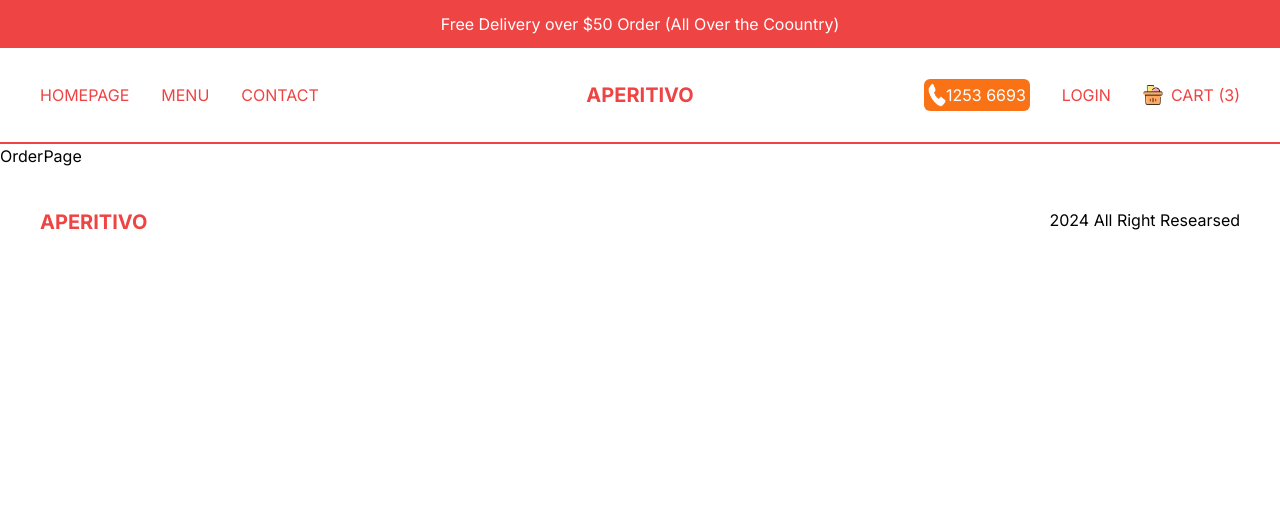
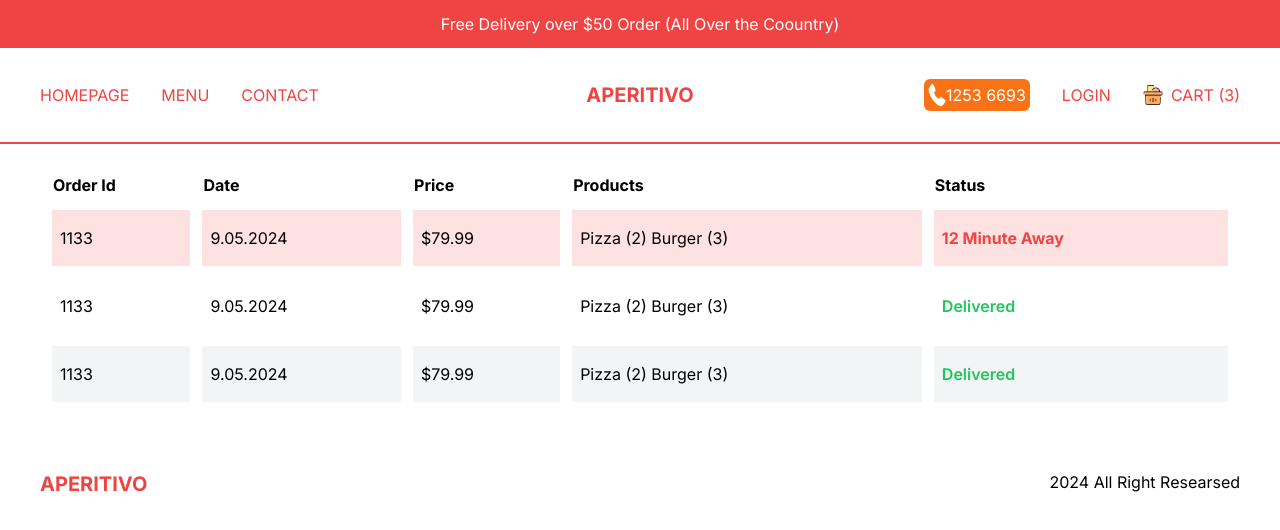
Before and after one commit to SaidulIslam16/restaurant-nextjs, a Next.js app: page /orders in a window 1280 px wide. Shown: the top 530 px of the page. Built offline with nearby package versions, Linux system fonts and the light colour scheme.

Commit message:
order page added

```diff
--- a/src/app/orders/page.tsx
+++ b/src/app/orders/page.tsx
@@ -1,7 +1,48 @@
-import React from 'react'
+import React from "react";
 
 export default function OrderPage() {
   return (
-    <div>OrderPage</div>
-  )
+    <div className="p-4 md:px-10">
+      <table className="w-full border-separate border-spacing-3">
+        <thead>
+          <tr className="text-left">
+            <th className="hidden md:block">Order Id</th>
+            <th>Date</th>
+            <th>Price</th>
+            <th className="hidden md:block">Products</th>
+            <th>Status</th>
+          </tr>
+        </thead>
+        {/* Table Body */}
+        <tbody>
+          {/* Put your dynamic Contents here */}
+          <tr className="text-sm md:text-base bg-red-100">
+            <td className="hidden md:block py-4 px-2">1133</td>
+            <td className="py-4 px-2">9.05.2024</td>
+            <td className="py-4 px-2">$79.99</td>
+            <td className="hidden md:block py-4 px-2">Pizza (2) Burger (3)</td>
+            <td className="py-4 px-2 text-red-500 font-bold">12 Minute Away</td>
+          </tr>
+          <tr className="text-sm md:text-base odd:bg-gray-100">
+            <td className="hidden md:block py-4 px-2">1133</td>
+            <td className="py-4 px-2">9.05.2024</td>
+            <td className="py-4 px-2">$79.99</td>
+            <td className="hidden md:block py-4 px-2">Pizza (2) Burger (3)</td>
+            <td className="py-4 px-2 text-green-500 font-semibold">
+              Delivered
+            </td>
+          </tr>
+          <tr className="text-sm md:text-base odd:bg-gray-100 ">
+            <td className="hidden md:block py-4 px-2">1133</td>
+            <td className="py-4 px-2">9.05.2024</td>
+            <td className="py-4 px-2">$79.99</td>
+            <td className="hidden md:block py-4 px-2">Pizza (2) Burger (3)</td>
+            <td className="py-4 px-2 text-green-500 font-semibold">
+              Delivered
+            </td>
+          </tr>
+        </tbody>
+      </table>
+    </div>
+  );
 }
--- a/src/components/Navbar.tsx
+++ b/src/components/Navbar.tsx
@@ -32,7 +32,7 @@ export default function Navbar() {
         {!user ? (
           <Link href="/login">Login</Link>
         ) : (
-          <Link href="/menu">Orders</Link>
+          <Link href="/orders">Orders</Link>
         )}
         <Link href="/cart">
           <CartIcon />
```
